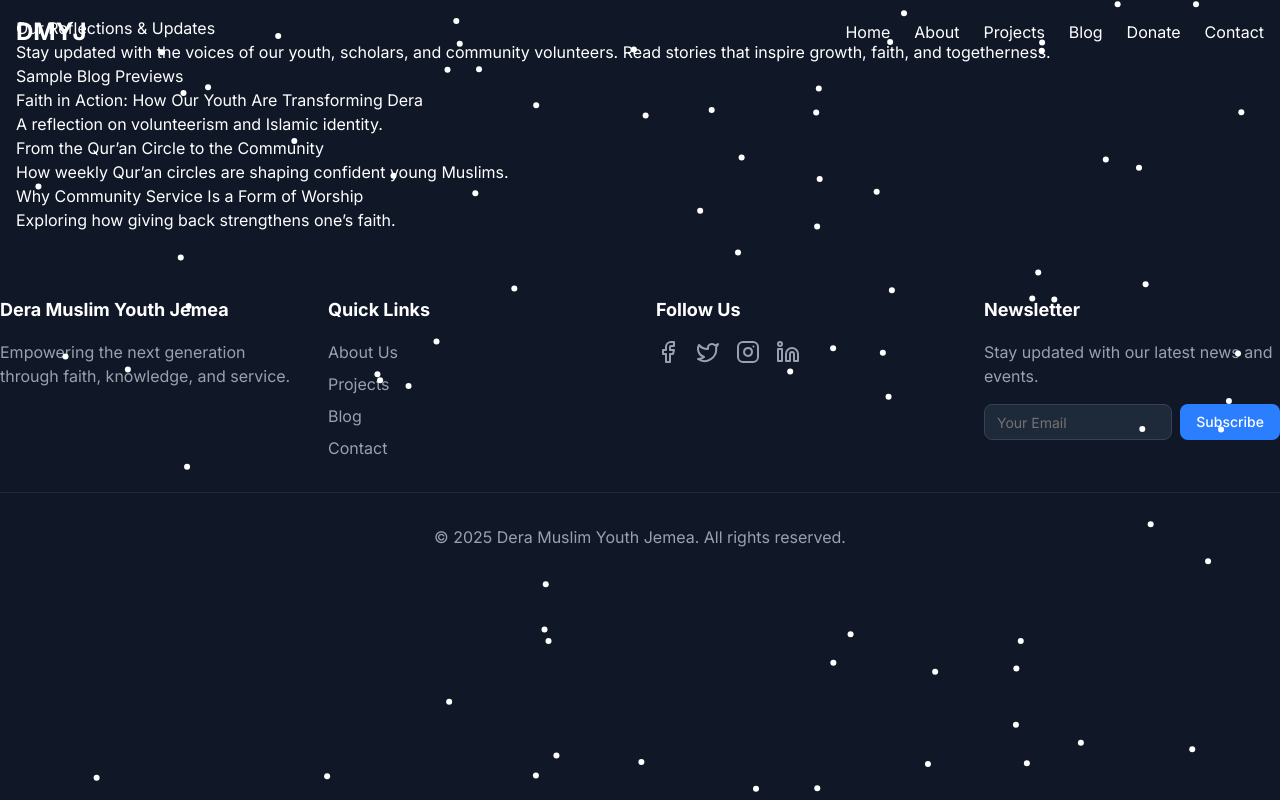
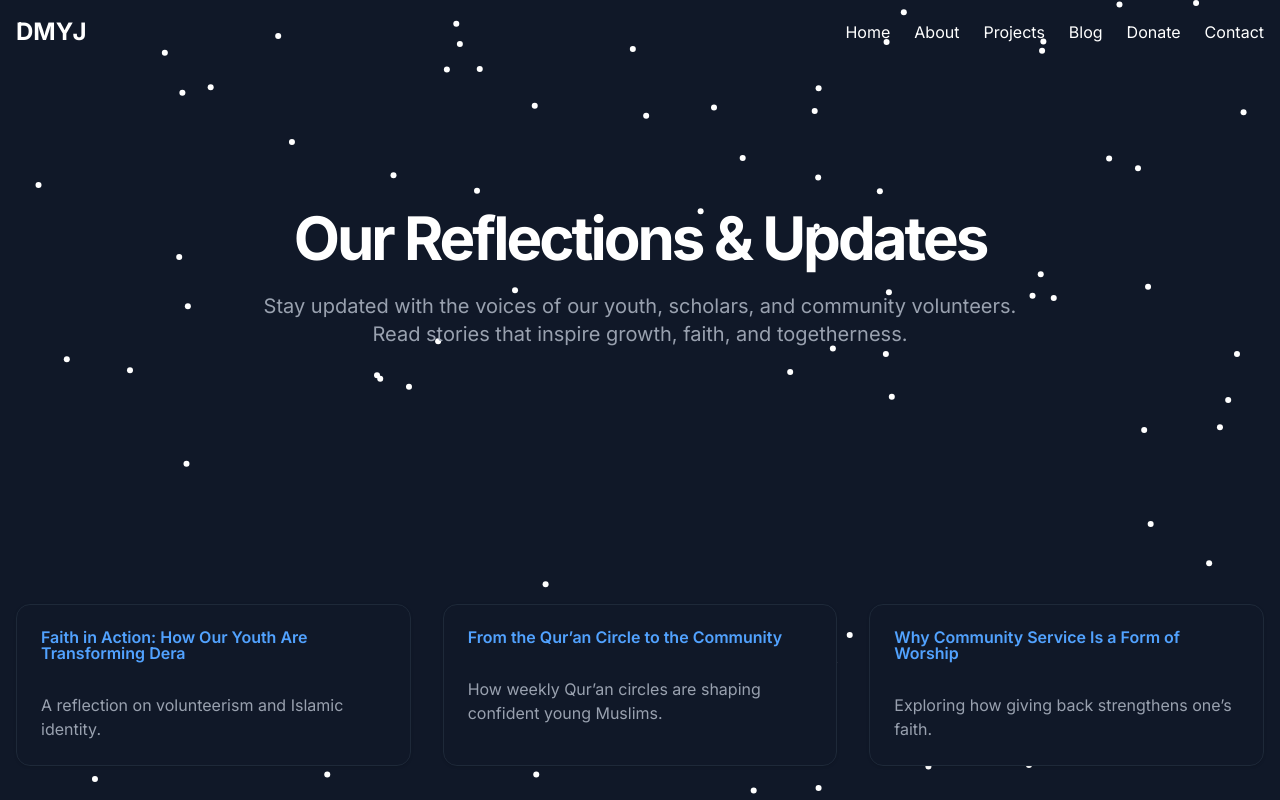
Before and after one commit to marwanGA09/Dhera-muslim-youth-jemea, a Next.js app: page /blog in a window 1280 px wide. Shown: the top 800 px of the page. Built offline with nearby package versions, Linux system fonts and the light colour scheme.

Commit message:
style blog page.

```diff
--- a/app/blog/page.tsx
+++ b/app/blog/page.tsx
@@ -1,32 +1,79 @@
-import React from 'react';
+'use client';
+
+import { motion } from 'framer-motion';
+import { Card, CardContent, CardHeader, CardTitle } from '@/components/ui/card';
+import Link from 'next/link';
 
 export default function BlogPage() {
+  const containerVariants = {
+    hidden: { opacity: 0 },
+    visible: {
+      opacity: 1,
+      transition: { staggerChildren: 0.3, delayChildren: 0.5 },
+    },
+  };
+
+  const itemVariants = {
+    hidden: { y: 50, opacity: 0, scale: 0.9 },
+    visible: { y: 0, opacity: 1, scale: 1, transition: { duration: 0.8, ease: [0.6, -0.05, 0.01, 0.99] as [number, number, number, number] } },
+  };
+
+  const cardHover = { scale: 1.05, transition: { duration: 0.3 } };
+
+  const blogPosts = [
+    {
+      title: "Faith in Action: How Our Youth Are Transforming Dera",
+      description: "A reflection on volunteerism and Islamic identity.",
+      link: "#",
+    },
+    {
+      title: "From the Qur’an Circle to the Community",
+      description: "How weekly Qur’an circles are shaping confident young Muslims.",
+      link: "#",
+    },
+    {
+      title: "Why Community Service Is a Form of Worship",
+      description: "Exploring how giving back strengthens one’s faith.",
+      link: "#",
+    },
+  ];
+
   return (
-    <main>
-      <section>
-        <h1>Our Reflections & Updates</h1>
-        <p>
+    <motion.div
+      variants={containerVariants}
+      initial="hidden"
+      animate="visible"
+      className="mt-32 space-y-24 md:space-y-32"
+    >
+      {/* Hero Section */}
+      <motion.section variants={itemVariants} className="text-center py-16">
+        <h1 className="text-5xl md:text-6xl font-bold tracking-tighter mb-6">
+          Our Reflections & Updates
+        </h1>
+        <p className="text-xl text-gray-400 max-w-3xl mx-auto">
           Stay updated with the voices of our youth, scholars, and community volunteers. Read stories that inspire growth, faith, and togetherness.
         </p>
-      </section>
+      </motion.section>
 
-      <section>
-        <h2>Sample Blog Previews</h2>
-        <ul>
-          <li>
-            <h3>Faith in Action: How Our Youth Are Transforming Dera</h3>
-            <p>A reflection on volunteerism and Islamic identity.</p>
-          </li>
-          <li>
-            <h3>From the Qur’an Circle to the Community</h3>
-            <p>How weekly Qur’an circles are shaping confident young Muslims.</p>
-          </li>
-          <li>
-            <h3>Why Community Service Is a Form of Worship</h3>
-            <p>Exploring how giving back strengthens one’s faith.</p>
-          </li>
-        </ul>
-      </section>
-    </main>
+      {/* Blog Posts Grid */}
+      <motion.section variants={itemVariants} className="py-16">
+        <div className="grid grid-cols-1 md:grid-cols-2 lg:grid-cols-3 gap-8">
+          {blogPosts.map((post, index) => (
+            <motion.div key={index} whileHover={cardHover}>
+              <Link href={post.link}>
+                <Card className="h-full bg-gray-900 border-gray-800">
+                  <CardHeader>
+                    <CardTitle className="text-blue-400">{post.title}</CardTitle>
+                  </CardHeader>
+                  <CardContent>
+                    <p className="text-gray-400">{post.description}</p>
+                  </CardContent>
+                </Card>
+              </Link>
+            </motion.div>
+          ))}
+        </div>
+      </motion.section>
+    </motion.div>
   );
 }
```
